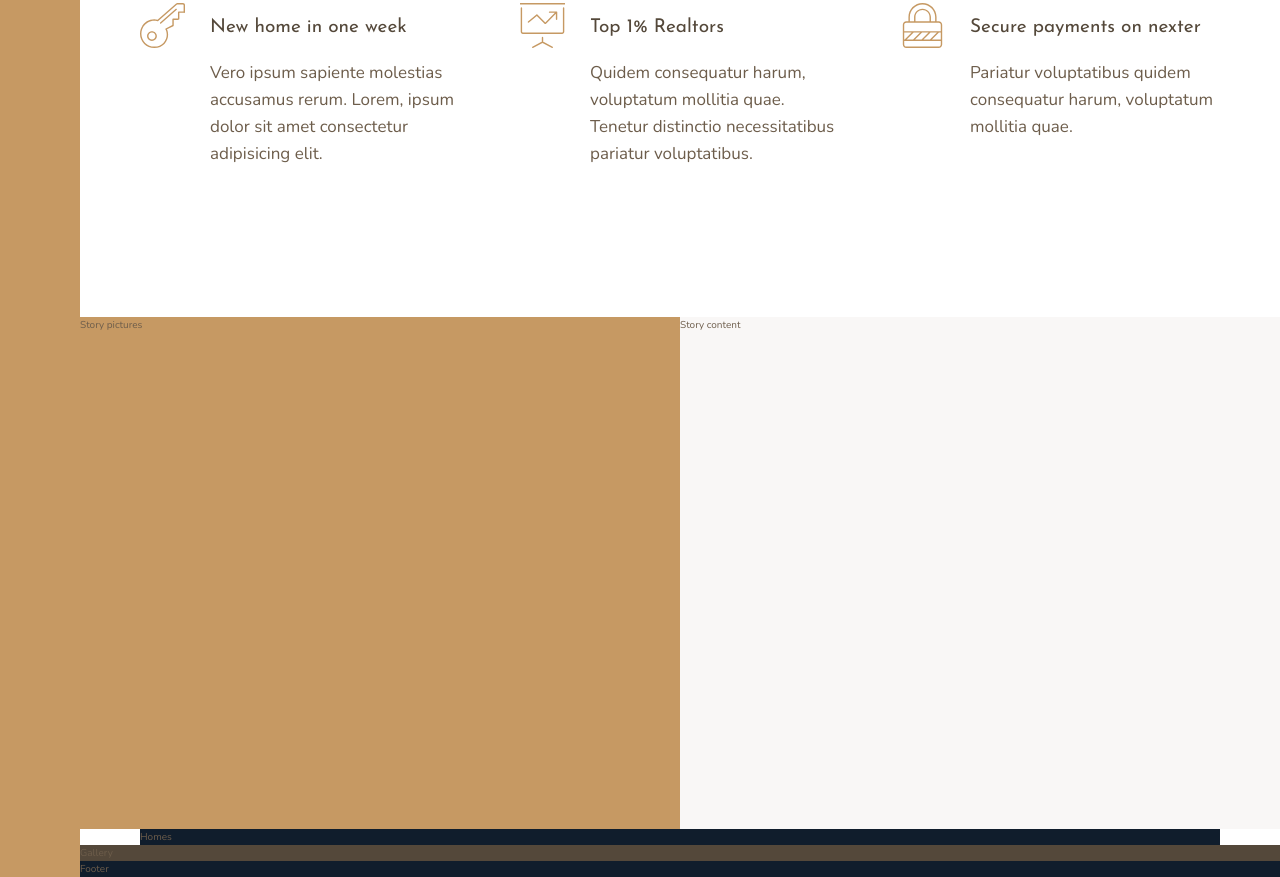
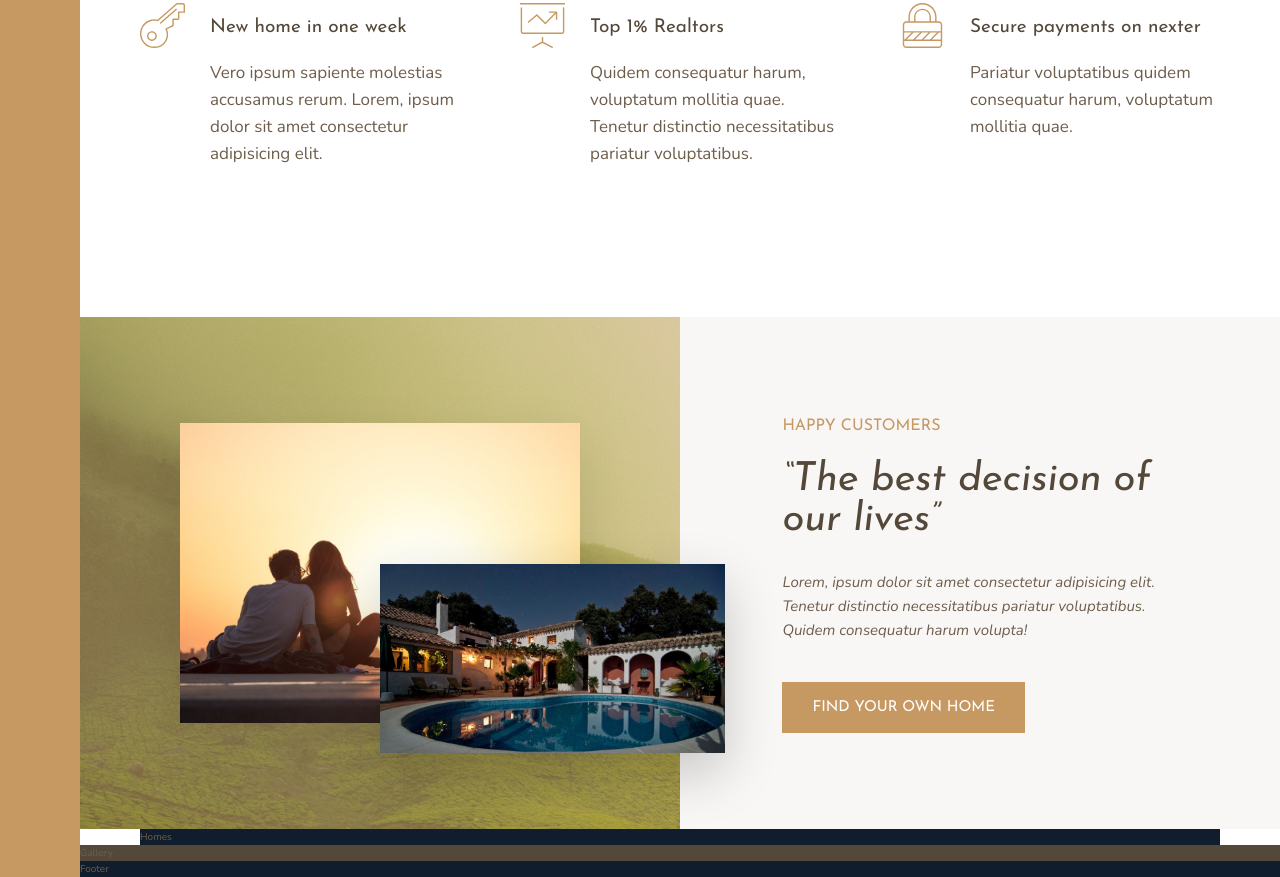
Before and after one commit to mstislavtceva/Nexter, a website: page index.html in a window 1280 px wide. Shown: the part 991-1868 px from the top of the page. Drawn offline with nearby package versions, Linux system fonts and the light colour scheme.

Commit message:
building the story section

```diff
--- a/index.html
+++ b/index.html
@@ -82,10 +82,17 @@
         </div>
     </section>
     <div class="story__pictures">
-        Story pictures
+        <img src="img/story-1.jpeg" alt="Couple with new house" class="story__img--1">
+        <img src="img/story-2.jpeg" alt="New house" class="story__img--2">
     </div>
     <div class="story__content">
-        Story content
+        <h3 class="heading-3 mb-sm">Happy Customers</h3>
+        <h2 class="heading-2 heading-2--dark mb-md">&ldquo;The best decision of our lives&rdquo;</h2>
+        <p class="story__text">
+            Lorem, ipsum dolor sit amet consectetur adipisicing elit. Tenetur distinctio necessitatibus pariatur
+            voluptatibus. Quidem consequatur harum volupta!
+        </p>
+        <button class="btn">Find your own home</button>
     </div>
     <section class="homes">
         Homes
--- a/sass/_base.scss
+++ b/sass/_base.scss
@@ -3,6 +3,8 @@ $color-primary: #c69963;
 $color-primary-dark: #b28451;
 
 $color-secondary: #101d2c;
+
+$color-white: #fff;
 
 $color-grey-light-1: #f9f7f6;
 $color-grey-light-2: #aaa;
--- a/sass/_story.scss
+++ b/sass/_story.scss
@@ -1,11 +1,45 @@
 .story {
   &__pictures {
+    display: grid;
+    grid-template-rows: repeat(6, 1fr);
+    grid-template-columns: repeat(6, 1fr);
+    align-items: center;
     grid-column: full-start / col-end 4;
     background-color: $color-primary;
+    background-image: linear-gradient(
+        rgba($color-primary, 0.5),
+        rgba($color-primary, 0.5)
+      ),
+      url("../img/back.jpg");
+  }
+
+  &__img--1 {
+    grid-row: 2 / 6;
+    grid-column: 2 / 6;
+    width: 100%;
+    box-shadow: 0 2rem 5rem rgba(#000, 0.1);
+  }
+
+  &__img--2 {
+    grid-row: 4 / 6;
+    grid-column: 4/7;
+    box-shadow: 0 2rem 5rem rgba(#000, 0.2);
+    width: 115%;
+    z-index: 20;
   }
 
   &__content {
+    display: grid;
+    align-content: center;
+    justify-items: start;
+    padding: 6rem 8vw;
     grid-column: col-start 5 / full-end;
     background-color: $color-grey-light-1;
   }
+
+  &__text {
+    margin-bottom: 4rem;
+    font-size: 1.5rem;
+    font-style: italic;
+  }
 }
--- a/sass/_typography.scss
+++ b/sass/_typography.scss
@@ -9,10 +9,24 @@
 
 .heading-2 {
   @extend %heading;
+  font-size: 4rem;
+  font-style: italic;
+  line-height: 1;
+
+  &--light {
+    color: $color-grey-light-1;
+  }
+
+  &--dark {
+    color: $color-grey-dark-1;
+  }
 }
 
 .heading-3 {
   @extend %heading;
+  font-size: 1.6rem;
+  text-transform: uppercase;
+  color: $color-primary;
 }
 
 .heading-4 {
@@ -27,3 +41,33 @@
     color: $color-grey-dark-1;
   }
 }
+
+.btn {
+  border: none;
+  border-radius: 0;
+  padding: 1.8rem 3rem;
+  font-family: $font-display;
+  font-size: 1.5rem;
+  text-transform: uppercase;
+  background-color: $color-primary;
+  color: $color-white;
+  cursor: pointer;
+  transition: background-color 0.2s;
+
+  &:hover {
+    background-color: $color-primary-dark;
+  }
+}
+
+.mb-sm {
+  margin-bottom: 2rem;
+}
+.mb-md {
+  margin-bottom: 3rem;
+}
+.mb-lg {
+  margin-bottom: 4rem;
+}
+.mb-hg {
+  margin-bottom: 8rem;
+}
```
Also changed, not shown: css/style.css.
